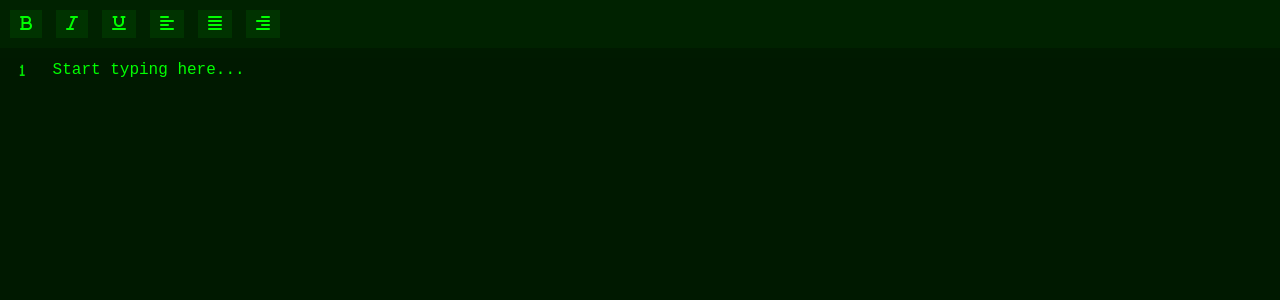
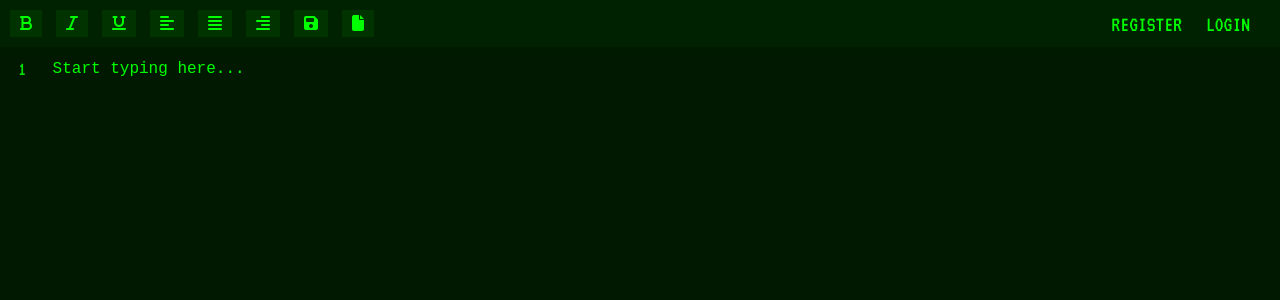
Before and after one commit to denizMishev/pwa-text-editor, a React (Create React App) app: page / in a window 1280 px wide. Shown: the top 300 px of the page. Built offline with nearby package versions, Linux system fonts and the light colour scheme; no server answers.

Commit message:
added register modal html&css + component for an animation inside it

```diff
--- /dev/null
+++ b/public/styles/auth-form.css
@@ -0,0 +1,80 @@
+.auth-form {
+    width: 375px;
+    height: 485px;
+    border: 3mm ridge var(--clr-primary-100);
+    display: flex;
+    flex-direction: column;
+    align-items: center;
+    justify-content: space-between;
+    position: relative;
+}
+
+.auth-form-header {
+    width: 100%;
+}
+
+.auth-form-topbar {
+    display: flex;
+    justify-content: space-between;
+    align-items: center;
+    padding-inline: 10px;
+    padding-block: 5px;
+}
+
+.auth-form-topbar span {
+    font-weight: bolder;
+    font-size: 24px;
+}
+
+.close-icon-auth {
+    font-size: 28px;
+    padding-inline: 5px;
+    padding-block: 3px;
+}
+
+.close-icon-auth:hover {
+    color: var(--clr-primary-600);
+}
+
+.auth-form-input-area {
+    display: flex;
+    flex-direction: column;
+    align-items: center;
+    justify-content: center;
+    gap: 16px;
+}
+
+.auth-form-input-area .auth-form-input-ctr {
+    display: flex;
+    flex-direction: column;
+    gap: 8px;
+}
+
+.auth-form-input-area .auth-form-input-ctr label {
+    font-size: 26px;
+}
+
+.auth-form-input-area .auth-form-input-ctr input {
+    border: 2mm ridge var(--clr-primary-100);
+    background-color: var(--clr-primary-400);
+    width: 265px;
+    height: 38px;
+}
+
+.auth-form-input-area .auth-form-input-ctr input:focus {
+    border: 2mm ridge var(--clr-accent-90);
+    outline: none;
+}
+
+input:-webkit-autofill,
+input:-webkit-autofill:hover,
+input:-webkit-autofill:focus,
+input:-webkit-autofill:active {
+    -webkit-background-clip: text;
+    -webkit-text-fill-color: var(--clr-accent-100);
+    transition: background-color 5000s ease-in-out 0s;
+}
+
+.auth-form-btn-ctr {
+    margin-bottom: 40px;
+}
--- a/public/styles/content.css
+++ b/public/styles/content.css
@@ -27,7 +27,6 @@
     border: none;
     color: #00ff00;
     padding-left: 18px;
-    font-family: 'Courier New', Courier, monospace;
     font-size: 16px;
     line-height: 1.5;
     resize: none;
@@ -59,7 +58,6 @@
 /* content line numbers */
 
 .content-line-nums {
-    font-family: "VT323", monospace;
     font-weight: 400;
     font-style: normal;
     font-size: 20px;
--- a/public/styles/header.css
+++ b/public/styles/header.css
@@ -1,6 +1,12 @@
-header {
+/* text buttons */
+
+#header {
     background-color: #002200;
     padding: 10px;
+    padding-right: 30px;
+    display: flex;
+    justify-content: space-between;
+    align-items: center;
 }
 
 .header-btns-ctr button {
@@ -14,3 +20,24 @@ header {
 .header-btns-ctr button:hover {
     background-color: #004400;
 }
+
+/* user authentication buttons */
+
+.header-auth-ctr {
+    font-size: 22px;
+}
+
+.register-btn {
+    margin-right: 24px;
+}
+
+.header-auth-ctr button {
+    transform: translateY(0);
+    box-shadow: none;
+  }
+
+.header-auth-ctr button:hover {
+    transform: translateY(-2px);
+    color: hsla(120, 100%, 90%, 1);
+    cursor: pointer;
+  }
--- a/public/styles/import-styles.css
+++ b/public/styles/import-styles.css
@@ -1,3 +1,4 @@
 @import "variables.css";
 @import "header.css";
 @import "content.css";
+@import "auth-form.css";
--- a/public/styles/reset.css
+++ b/public/styles/reset.css
@@ -52,6 +52,10 @@ input, textarea {
     -webkit-user-select: auto;
 }
 
+input {
+    font-family: inherit;
+}
+
 /* revert the 'white-space' property for textarea elements on Safari */
 /* textarea {
     white-space: revert;
--- a/public/styles/variables.css
+++ b/public/styles/variables.css
@@ -1,5 +1,6 @@
 body {
     background-color: var(--clr-primary-100);
+    font-family: "VT323", monospace;
 }
 
 :root {
@@ -7,7 +8,98 @@ body {
     --clr-primary-200: hsla(120, 100%, 7%, 1);
     --clr-primary-300: hsla(120, 100%, 10%, 1);
     --clr-primary-400: hsla(120, 100%, 13%, 1);
+    --clr-primary-600: hsla(120, 100%, 30%, 1);
 
-    --clr-accent: hsla(120, 100%, 50%, 1);
     --clr-accent-90: hsla(120, 100%, 45%, 1);
+    --clr-accent-100: hsla(120, 100%, 50%, 1);
+    --clr-accent-200: hsla(120, 100%, 90%, 1);
 }
+
+/* util classes */
+
+.clr-accent {
+    color: var(--clr-accent-100);
+}
+
+.bg-clr-accent {
+    background-color: var(--clr-accent-100);
+}
+
+.bg-primary-100 {
+    background-color: var(--clr-primary-100);
+}
+
+.bg-primary-200 {
+    background-color: var(--clr-primary-200);
+}
+
+.bg-primary-300 {
+    background-color: var(--clr-primary-300);
+}
+
+.bg-primary-400 {
+    background-color: var(--clr-primary-400);
+}
+
+.clr-primary-100 {
+    color: var(--clr-primary-100);
+}
+
+.clr-primary-200 {
+    color: var(--clr-primary-200);
+}
+
+.clr-primary-300 {
+    color: var(--clr-primary-300);
+}
+
+.clr-primary-400 {
+    color: var(--clr-primary-400);
+}
+
+
+.user-font {
+    font-family: 'Courier New', Courier, monospace;
+}
+
+
+.modal-overlay {
+    position: fixed;
+    top: 0;
+    left: 0;
+    right: 0;
+    bottom: 0;
+    background-color: rgba(0, 0, 0, 0.1);
+    display: flex;
+    justify-content: center;
+    align-items: center;
+    z-index: 1;
+}
+
+
+.close-icon {
+    position: absolute;
+    top: 0;
+    right: 0;
+    cursor: pointer;
+}
+
+
+.neon-btn {
+    display: inline-block;
+    cursor: pointer;
+    text-decoration: none;
+    color: var(--clr-primary-100);
+    background-color: var(--clr-accent-100);
+    border: var(--clr-accent-100) 0.325em ridge;
+    padding: 0.15em 0.65em;
+    transition: box-shadow 0.2s ease;
+    position: relative;
+    text-transform: uppercase;
+    font-weight: bold;
+    font-size: 24px;
+}
+
+.neon-btn:hover {
+    box-shadow: inset 0 0 0.5em 0 var(--clr-accent-100), 0 0 0.5em 0 var(--clr-accent-100);
+}
--- a/src/App.js
+++ b/src/App.js
@@ -1,13 +1,11 @@
 import { Header } from "./components/Header";
 import { Content } from "./components/Content";
-import { Chat } from "./components/WebsocketTest";
 
 function App() {
   return (
     <div className="App">
       <Header />
       <Content />
-      {/* <Chat /> */}
     </div>
   );
 }
--- a/src/components/Content.js
+++ b/src/components/Content.js
@@ -44,7 +44,7 @@ export function Content() {
         <LineNumbers content={content} ref={lineNumbersRef} />
         <textarea
           id="content"
-          className="content"
+          className="content | user-font"
           placeholder="Start typing here..."
           value={content}
           // onChange={(e) => setContent(e.target.value)}
--- a/src/components/Header.js
+++ b/src/components/Header.js
@@ -1,4 +1,9 @@
+import { useState } from "react";
+import { RegisterModal } from "./RegisterModal";
+
 export function Header() {
+  const [isRegisterOpen, setRegisterOpen] = useState(false);
+
   return (
     <header id="header">
       <div className="header-btns-ctr">
@@ -20,7 +25,23 @@ export function Header() {
         <button>
           <i className="fa-solid fa-align-right"></i>
         </button>
+        <button>
+          <i class="fa-solid fa-floppy-disk"></i>
+        </button>
+        <button>
+          <i class="fa-solid fa-file"></i>
+        </button>
       </div>
+      <div className="header-auth-ctr | clr-accent">
+        <button className="register-btn" onClick={() => setRegisterOpen(true)}>
+          REGISTER
+        </button>
+        <button className="login-btn">LOGIN</button>
+      </div>
+      <RegisterModal
+        isOpen={isRegisterOpen}
+        onClose={() => setRegisterOpen(false)}
+      />
     </header>
   );
 }
--- /dev/null
+++ b/src/components/RegisterModal.js
@@ -0,0 +1,62 @@
+import React from "react";
+import TypingAnimation from "./TypingAnimation";
+
+export function RegisterModal({ isOpen, onClose }) {
+  if (!isOpen) return null;
+
+  return (
+    <div className="modal-overlay">
+      <div className="modal-content">
+        <form className="" action="">
+          <div className="auth-form | bg-primary-100">
+            <header className="auth-form-header">
+              <div className="auth-form-topbar | bg-clr-accent">
+                <div className="auth-form-topbar-text">
+                  <TypingAnimation text="Create account" />
+                </div>
+                <div className="close-icon-auth | close-icon" onClick={onClose}>
+                  <i class="fa-solid fa-xmark"></i>
+                </div>
+              </div>
+            </header>
+            <div className="auth-form-input-area">
+              <div className="auth-form-input-ctr">
+                <label className=" clr-accent" htmlFor="email-input">
+                  Email
+                </label>
+                <input
+                  id="email-input"
+                  className="clr-accent | user-font"
+                  type="email"
+                />
+              </div>
+              <div className="auth-form-input-ctr">
+                <label className=" clr-accent" htmlFor="username-input">
+                  Username
+                </label>
+                <input
+                  id="username-input"
+                  className="clr-accent | user-font"
+                  type="text"
+                />
+              </div>
+              <div className="auth-form-input-ctr">
+                <label className=" clr-accent" htmlFor="password-input">
+                  Password
+                </label>
+                <input
+                  id="password-input"
+                  className="clr-accent | user-font"
+                  type="password"
+                />
+              </div>
+            </div>
+            <div className="auth-form-btn-ctr">
+              <button className="neon-btn">Register</button>
+            </div>
+          </div>
+        </form>
+      </div>
+    </div>
+  );
+}
--- /dev/null
+++ b/src/components/TypingAnimation.js
@@ -0,0 +1,34 @@
+import React, { useEffect, useState } from "react";
+
+const TypingAnimation = ({ text = "", speed = 90 }) => {
+  const [displayedText, setDisplayedText] = useState("");
+  const [currentIndex, setCurrentIndex] = useState(0);
+  const [showCursor, setShowCursor] = useState(true);
+
+  useEffect(() => {
+    const cursorInterval = setInterval(() => {
+      setShowCursor((show) => !show);
+    }, 500);
+    return () => clearInterval(cursorInterval);
+  }, []);
+
+  useEffect(() => {
+    if (currentIndex < text.length) {
+      const timer = setTimeout(() => {
+        setDisplayedText((prev) => prev + text[currentIndex]);
+        setCurrentIndex(currentIndex + 1);
+      }, speed);
+
+      return () => clearTimeout(timer);
+    }
+  }, [currentIndex, text, speed]);
+
+  return (
+    <span>
+      {displayedText}
+      {showCursor ? "_" : ""}
+    </span>
+  );
+};
+
+export default TypingAnimation;
```
